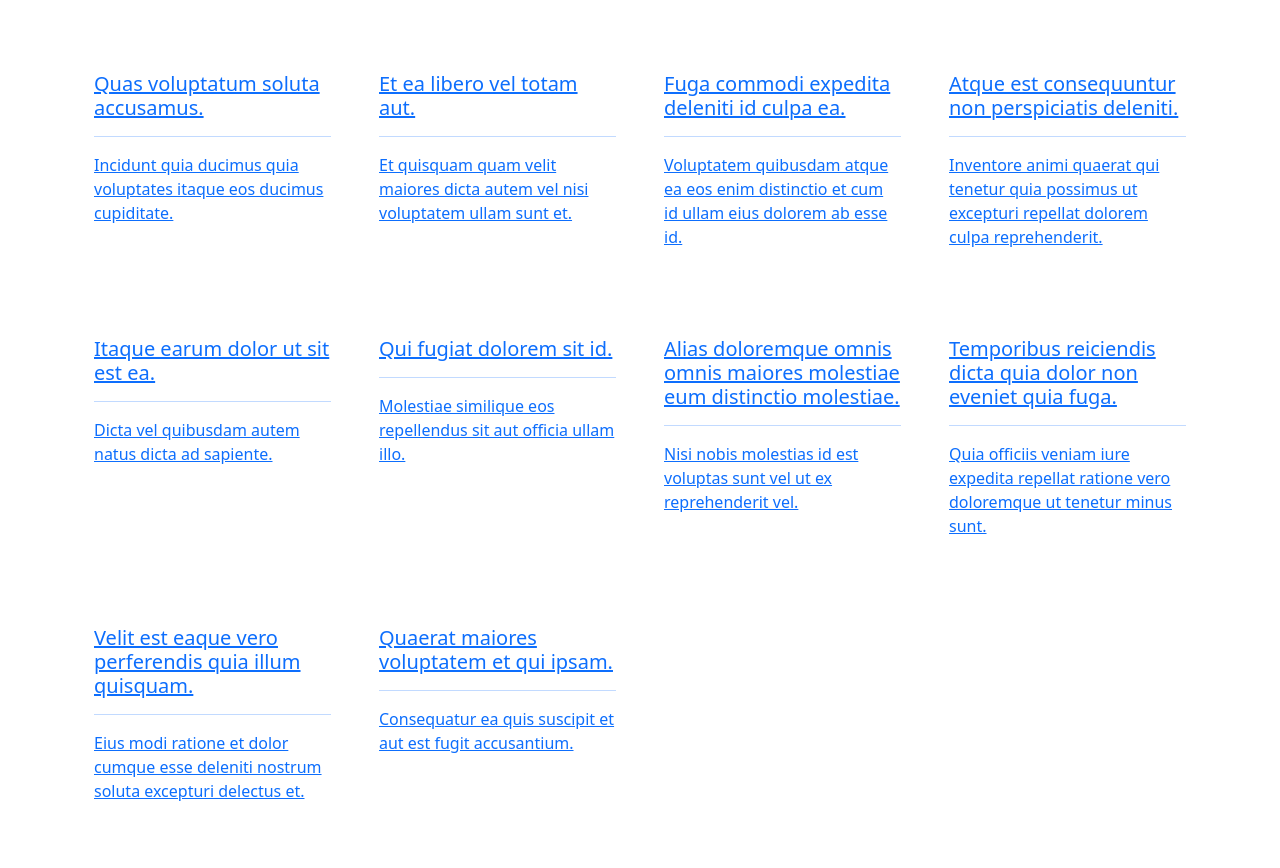
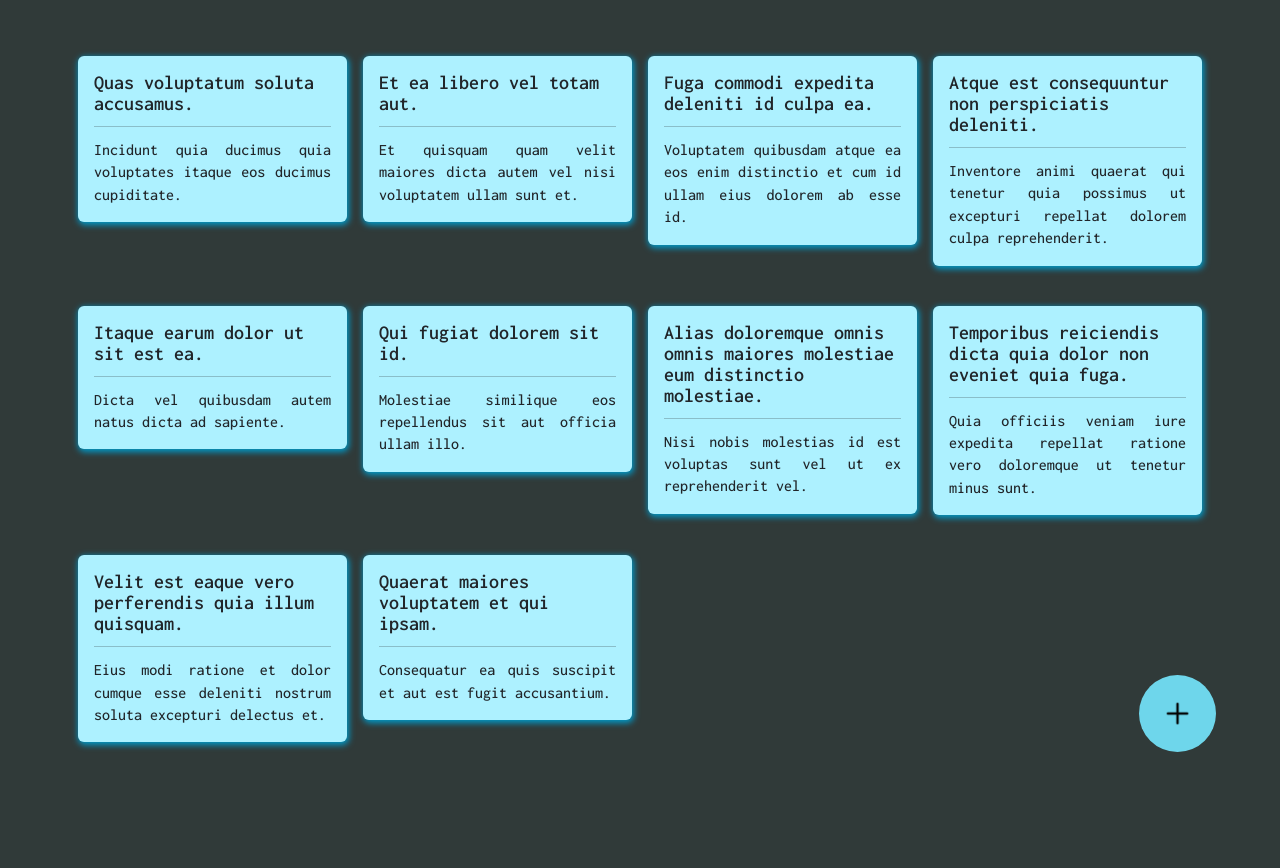
Before and after one commit to wesleyaldrich/PDiary, a Laravel app: page / in a window 1280 px wide. Shown: the top 868 px of the page. After the commit the page ends 752 px from the top, so only its background shows below. Run offline with Laravel 12, Linux system fonts and the light colour scheme; data comes from the database, SQL or seed files in the repository; grey boxes are pictures that could not be loaded.

Commit message:
Move Assets

```diff
--- a/resources/views/create.blade.php
+++ b/resources/views/create.blade.php
@@ -6,8 +6,8 @@
     <meta http-equiv="X-UA-Compatible" content="ie=edge">
     <title>PDiary | Create Diary</title>
     <link href="https://cdn.jsdelivr.net/npm/bootstrap@5.3.0-alpha1/dist/css/bootstrap.min.css" rel="stylesheet">
-    <link rel="stylesheet" href="{{ asset('storage/assets/style.css') }}">
-    <link rel="icon" href="{{ asset('storage/assets/favicon.ico') }}" type="image/x-icon">
+    <link rel="stylesheet" href="{{ asset('assets/style.css') }}">
+    <link rel="icon" href="{{ asset('assets/favicon.ico') }}" type="image/x-icon">
 </head>
 <body id="create-body">
     <div class="form-container rounded-4 py-4 px-5 m-5 container-fluid">
--- a/resources/views/edit.blade.php
+++ b/resources/views/edit.blade.php
@@ -6,8 +6,8 @@
     <meta http-equiv="X-UA-Compatible" content="ie=edge">
     <title>PDiary | Edit Diary</title>
     <link href="https://cdn.jsdelivr.net/npm/bootstrap@5.3.0-alpha1/dist/css/bootstrap.min.css" rel="stylesheet">
-    <link rel="stylesheet" href="{{ asset('storage/assets/style.css') }}">
-    <link rel="icon" href="{{ asset('storage/assets/favicon.ico') }}" type="image/x-icon">
+    <link rel="stylesheet" href="{{ asset('assets/style.css') }}">
+    <link rel="icon" href="{{ asset('assets/favicon.ico') }}" type="image/x-icon">
 </head>
 <body id="create-body">
     <div class="form-container rounded-4 py-4 px-5 m-5 container-fluid">
--- a/resources/views/home.blade.php
+++ b/resources/views/home.blade.php
@@ -6,8 +6,8 @@
     <meta http-equiv="X-UA-Compatible" content="ie=edge">
     <title>PDiary</title>
     <link href="https://cdn.jsdelivr.net/npm/bootstrap@5.3.0-alpha1/dist/css/bootstrap.min.css" rel="stylesheet">
-    <link rel="stylesheet" href="{{ asset('storage/assets/style.css') }}">
-    <link rel="icon" href="{{ asset('storage/assets/favicon.ico') }}" type="image/x-icon">
+    <link rel="stylesheet" href="{{ asset('assets/style.css') }}">
+    <link rel="icon" href="{{ asset('assets/favicon.ico') }}" type="image/x-icon">
 </head>
 <body>
     <div class="container mt-5">
@@ -26,7 +26,7 @@
         </div>
     </div>
     <a class="create-container-link" href="{{ route('create') }}">
-        <img src="{{ asset('storage/assets/add.png') }}" class="create-container p-4">
+        <img src="{{ asset('assets/add.png') }}" class="create-container p-4">
     </a>
 </body>
 </html>
```
Also changed, not shown: resources/views/show.blade.php (+4 -4 lines), public/assets/add.png (added), public/assets/delete.png (added), public/assets/edit.png (added), public/assets/favicon.ico (added), public/assets/style.css (added).
